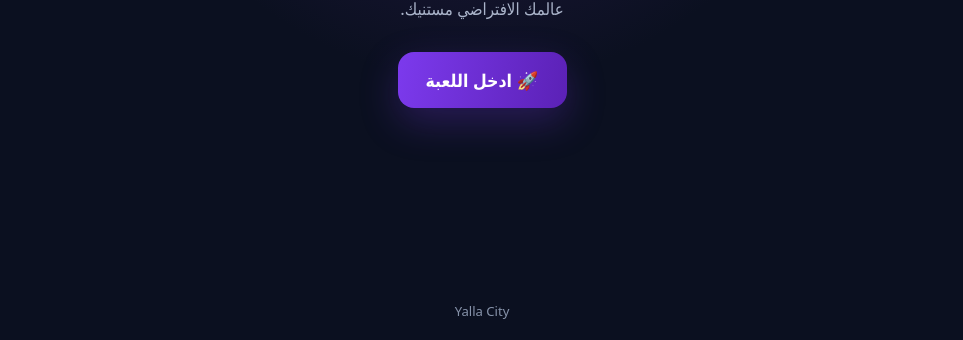
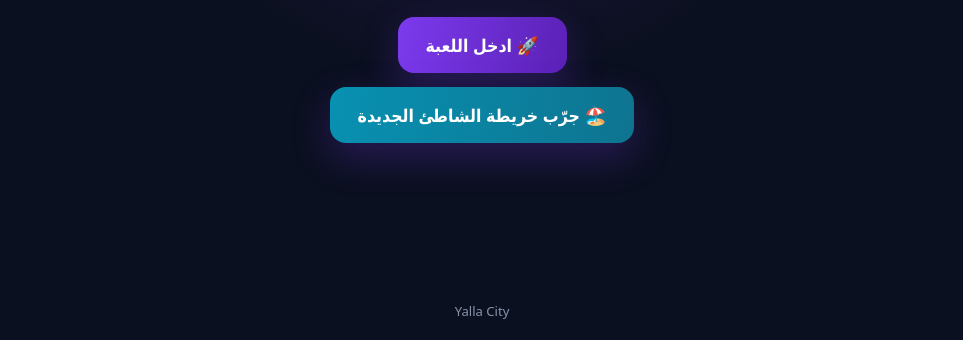
Before and after one commit to alaaahmedsayd10-blip/my-world, a website: page index.html in a window 1280 px wide. Shown: the part 460-800 px from the top of the page, without its empty margins (158-1121 px from the left). Drawn offline with Linux system fonts and the light colour scheme.

Commit message:
Add Yalla Beach Plaza launch link

```diff
--- a/index.html
+++ b/index.html
@@ -38,6 +38,7 @@ dialog p{margin-bottom:20px}
   <h1>Yalla City</h1>
   <p>عالمك الافتراضي مستنيك.</p>
   <a class="enter" href="https://play.workadventu.re/_/global/alaaahmedsayd10-blip.github.io/my-world/conference.tmj?v=5" rel="noopener">🚀 ادخل اللعبة</a>
+  <a class="enter" style="margin-top:14px;background:linear-gradient(100deg,#0891b2,#0e7490)" href="https://play.workadventu.re/_/global/alaaahmedsayd10-blip.github.io/my-world/grand-beach.tmj?v=1" rel="noopener">🏖️ جرّب خريطة الشاطئ الجديدة</a>
 </main>
 <footer>Yalla City</footer>
 <dialog id="rulesDialog">
```
